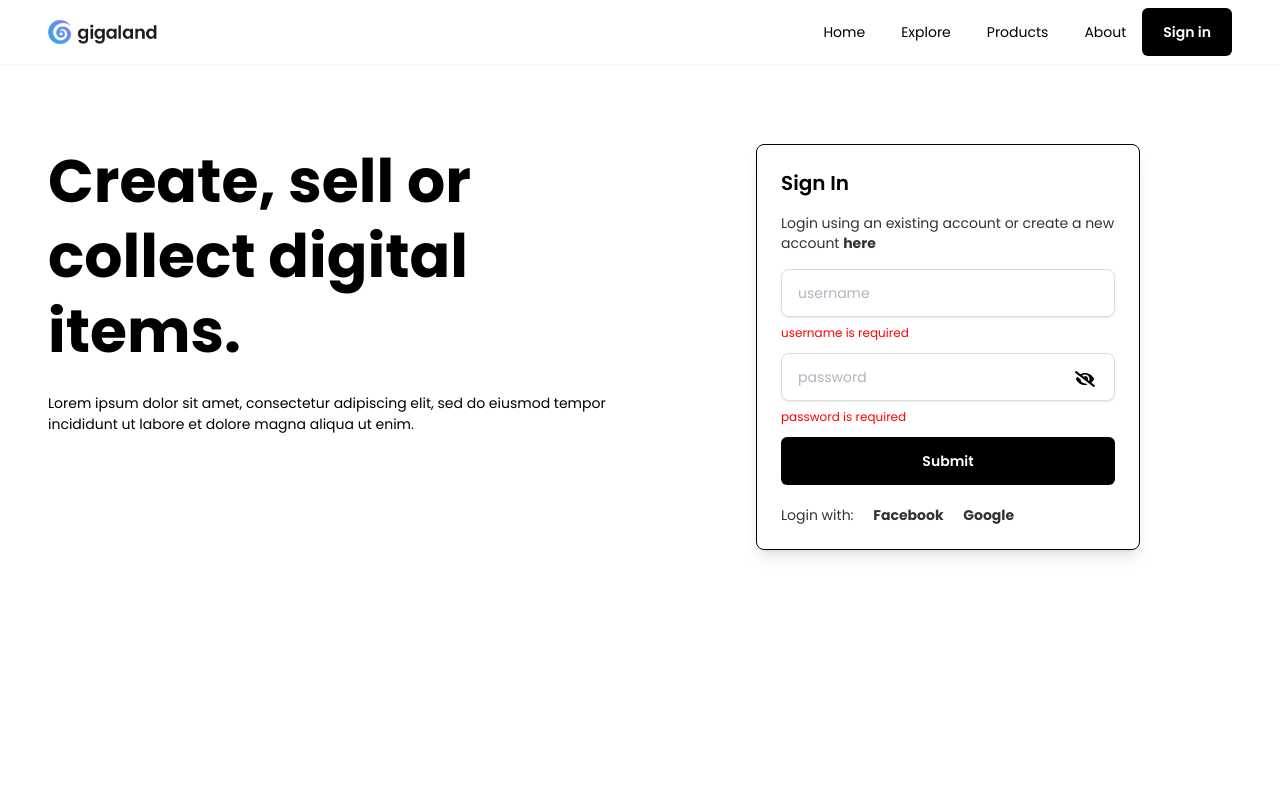
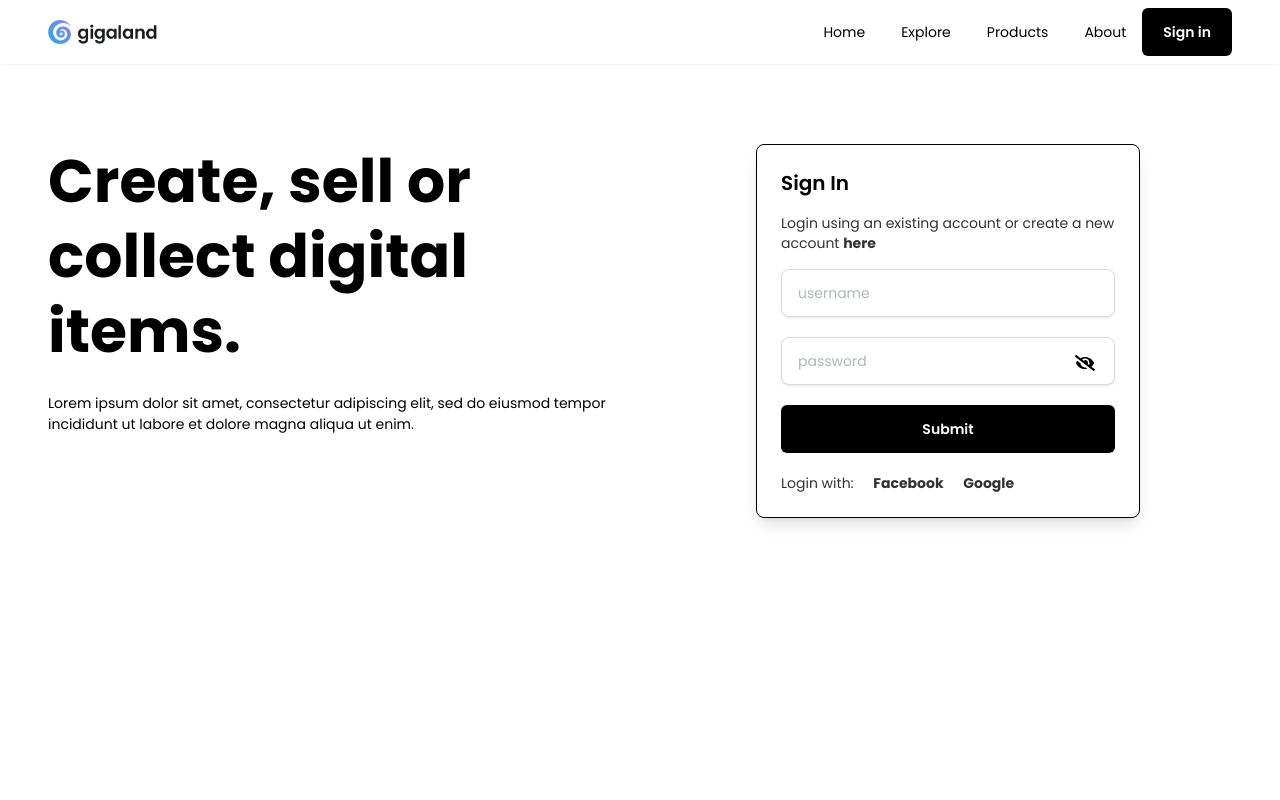
Before and after one commit to cnsair/New-Dilyastrend, a React (Create React App) app: page /auth/signin in a window 1280 px wide. Shown: the top 800 px of the page. Built offline with nearby package versions, Linux system fonts and the light colour scheme.

Commit message:
add signin page

```diff
--- a/src/pages/Auth/Signin.js
+++ b/src/pages/Auth/Signin.js
@@ -6,28 +6,17 @@ import Button from "../../components/Button/Button";
 import { useState } from "react";
 import { Link, useNavigate } from "react-router-dom";
 import { FaEye, FaEyeSlash } from "react-icons/fa";
+import { FormProvider, useForm } from "react-hook-form";
 
 const Signin = () => {
+  const methods = useForm();
   const navigate = useNavigate();
   const [showPassword, setShowPassword] = useState(false);
-  const [formData, setFormData] = useState({
-    username: "",
-    password: "",
+
+  // submit login request ----> refactor to redux state later
+  const onSubmit = methods.handleSubmit((data) => {
+    console.log(data);
   });
-
-  let { username, password } = formData;
-
-  const handleChange = (e) => {
-    // validate and sanitize input
-
-    setFormData((prev) => ({
-      ...prev,
-      [e.target.id]: e.target.value,
-    }));
-  };
-
-  // submit login request
-  const handleSubmit = () => {};
 
   return (
     <Animate>
@@ -47,7 +36,12 @@ const Signin = () => {
           <div className="mt-12">
             <div className="flex justify-center">
               <div className="p-6 shadow-lg rounded-lg border w-96">
-                <form onSubmit={handleSubmit}>
+                <FormProvider {...methods}>
+                  <form
+                    onSubmit={(e) => e.preventDefault()}
+                    noValidate
+                    autoComplete="off"
+                  >
                     <p className="font-semibold text-dark text-xl">Sign In</p>
                     <p className="my-4 text-dark opacity-80">
                       Login using an existing account or create a new account{" "}
@@ -60,16 +54,11 @@ const Signin = () => {
                       <div>
                         <Input
                           placeholder="username"
-                        onChange={handleChange}
                           id="username"
-                        value={username}
+                          name="username"
                           type="text"
                           autoComplete="off"
                         />
-                      {/* error message here */}
-                      <div className="text-danger text-xs error-msg">
-                        <span>username is required</span>
-                      </div>
                       </div>
                     </div>
 
@@ -79,10 +68,9 @@ const Signin = () => {
                         <Input
                           placeholder="password"
                           id="password"
-                        value={password}
+                          name="password"
                           type={showPassword ? "text" : "password"}
                           autoComplete="off"
-                        className="input input-bordered border-bordercolor w-full max-w-md text-sm text-dark bg-white noselect mb-1 focus:outline-0 hover:shadow-sm"
                         />
                         <span
                           onClick={() => setShowPassword((prev) => !prev)}
@@ -90,21 +78,15 @@ const Signin = () => {
                         >
                           {showPassword ? <FaEye /> : <FaEyeSlash />}
                         </span>
-                      {/* <span className="text-dark absolute top-1 py-2 right-5 cursor-pointer text-sm bg-transparent">
-                        hide
-                      </span> */}
-                    </div>
-                    {/* error message here */}
-                    <div className="text-danger text-xs error-msg">
-                      <span>password is required</span>
                       </div>
                     </div>
 
                     {/* login button */}
                     <div className="w-full form-control">
-                    <Button>Submit</Button>
+                      <Button onClick={onSubmit}>Submit</Button>
                     </div>
                   </form>
+                </FormProvider>
 
                 {/* login with */}
                 <div className="mt-5">
```
Lines whose indentation alone changed are shown as unchanged.
